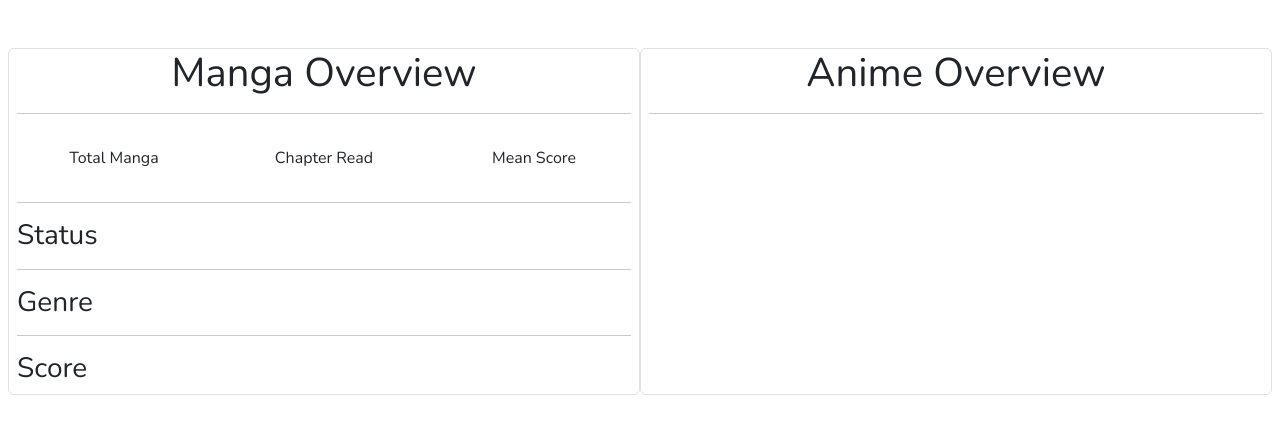
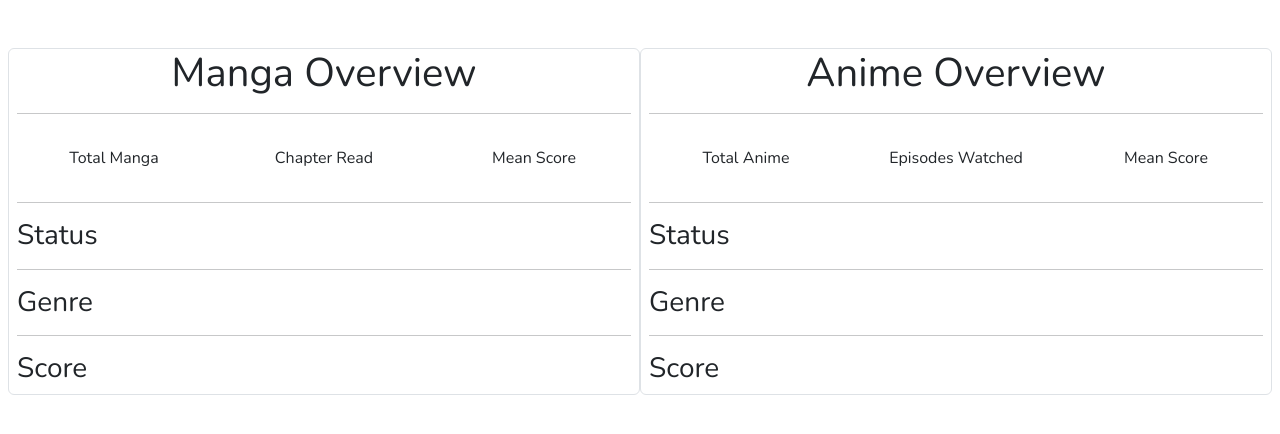
Before and after one commit to EdwinRodger/MyMangaDataBase, a Python web app: template src/templates/home.html in a window 1280 px wide. Shown: the part 72-506 px from the top of the page. Run offline with Jinja, Linux system fonts and the light colour scheme; the template is opened without the code that fills it, so the values that code supplies are empty.

Commit message:
added anime overview data and fixed html

```diff
--- a/src/home/routes.py
+++ b/src/home/routes.py
@@ -1,5 +1,5 @@
 from flask import (Blueprint, render_template,)
-from src.home.utils import manga_overview_data
+from src.home.utils import manga_overview_data, anime_overview_data
 
 home = Blueprint("home", __name__)
 
@@ -7,4 +7,5 @@ home = Blueprint("home", __name__)
 @home.route("/home")
 def homepage():
     manga_data = manga_overview_data()
-    return render_template("home.html", title = "Home", current_section = "Home", manga_data = manga_data)
+    anime_data = anime_overview_data()
+    return render_template("home.html", title = "Home", current_section = "Home", manga_data = manga_data, anime_data = anime_data)
--- a/src/templates/home.html
+++ b/src/templates/home.html
@@ -21,27 +21,70 @@
                 </div>
             </div>
             <hr>
+            <status>
                 <h3>Status</h3>
                 {% for key, value in manga_data["status"].items() %}
                 <p class="fs-5">Total No. of {{ key }} Manga: {{ value }}</p>
                 {% endfor %}
+            </status>
             <hr>
+            <genre>
                 <h3>Genre</h3>
                 {% for key, value in manga_data["genre"].items() %}
-            <p class="fs-5"><a href="#" class="text-decoration-underline text-reset">{{
-                    key }}</a>: {{ value
-                }}</p>
+                <p class="fs-5">
+                    <a href="#" class="text-decoration-underline text-reset">{{ key }}</a>: {{ value }}
+                </p>
                 {% endfor %}
+            </genre>
             <hr>
+            <score>
                 <h3>Score</h3>
                 {% for key, value in manga_data["score"].items() %}
                 <p class="fs-5">{{ key }}: {{ value }}</p>
                 {% endfor %}
+            </score>
         </div>
         <!-- Anime Overview -->
         <div class="border rounded col-md-6">
             <h1 class="text-center">Anime Overview</h1>
             <hr>
+            <div class="row g-3">
+                <div class="col-md-4 text-center">
+                    <p>{{ anime_data["anime_len"] }}</p>
+                    <p>Total Anime</p>
+                </div>
+                <div class="col-md-4 text-center">
+                    <p>{{ anime_data["anime_episode_len"] }}</p>
+                    <p>Episodes Watched</p>
+                </div>
+                <div class="col-md-4 text-center">
+                    <p>{{ anime_data["mean_score"] }}</p>
+                    <p>Mean Score</p>
+                </div>
+            </div>
+            <hr>
+            <status>
+                <h3>Status</h3>
+                {% for key, value in anime_data["status"].items() %}
+                <p class="fs-5">Total No. of {{ key }} Anime: {{ value }}</p>
+                {% endfor %}
+            </status>
+            <hr>
+            <genre>
+                <h3>Genre</h3>
+                {% for key, value in anime_data["genre"].items() %}
+                <p class="fs-5"><a href="#" class="text-decoration-underline text-reset">{{
+                        key }}</a>: {{ value
+                    }}</p>
+                {% endfor %}
+            </genre>
+            <hr>
+            <score>
+                <h3>Score</h3>
+                {% for key, value in anime_data["score"].items() %}
+                <p class="fs-5">{{ key }}: {{ value }}</p>
+                {% endfor %}
+            </score>
         </div>
     </div>
 </div>
```
Also changed, not shown: src/home/utils.py (+45 -1 lines). Lines whose indentation alone changed are shown as unchanged.
